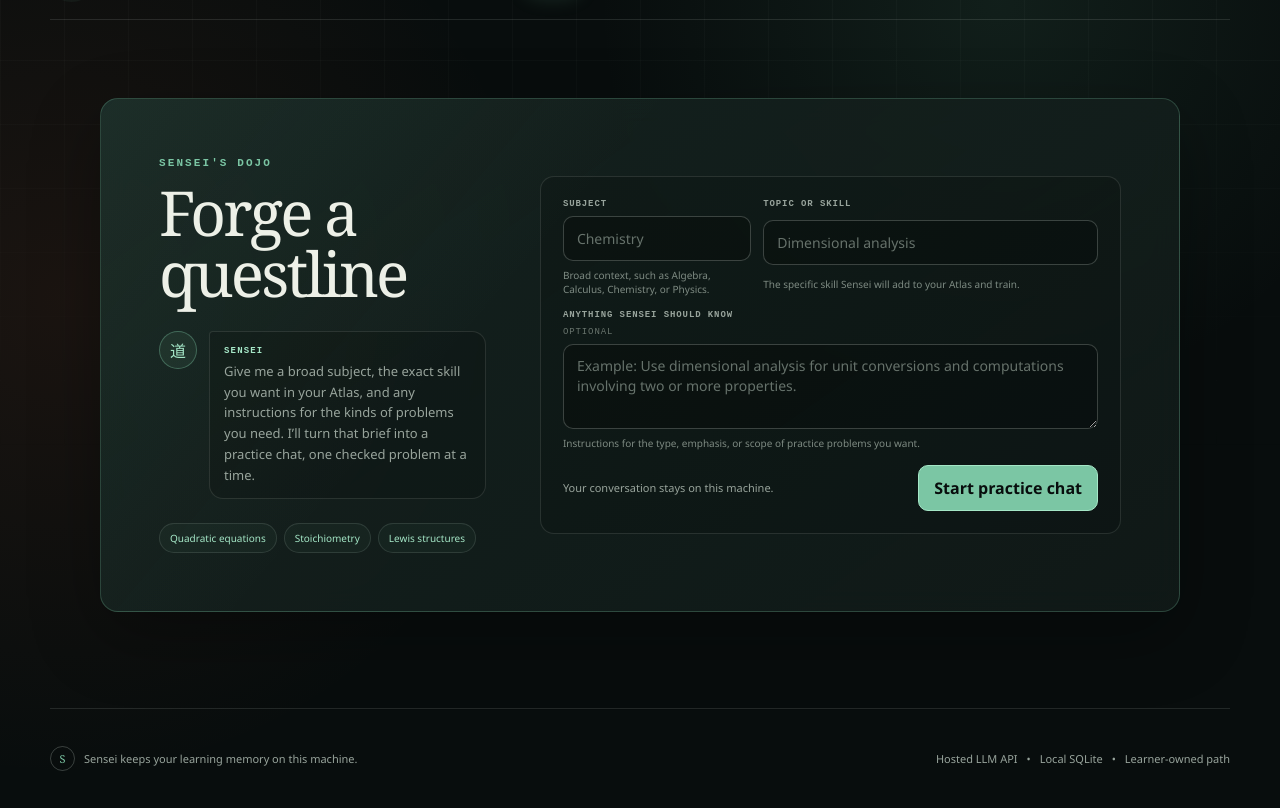
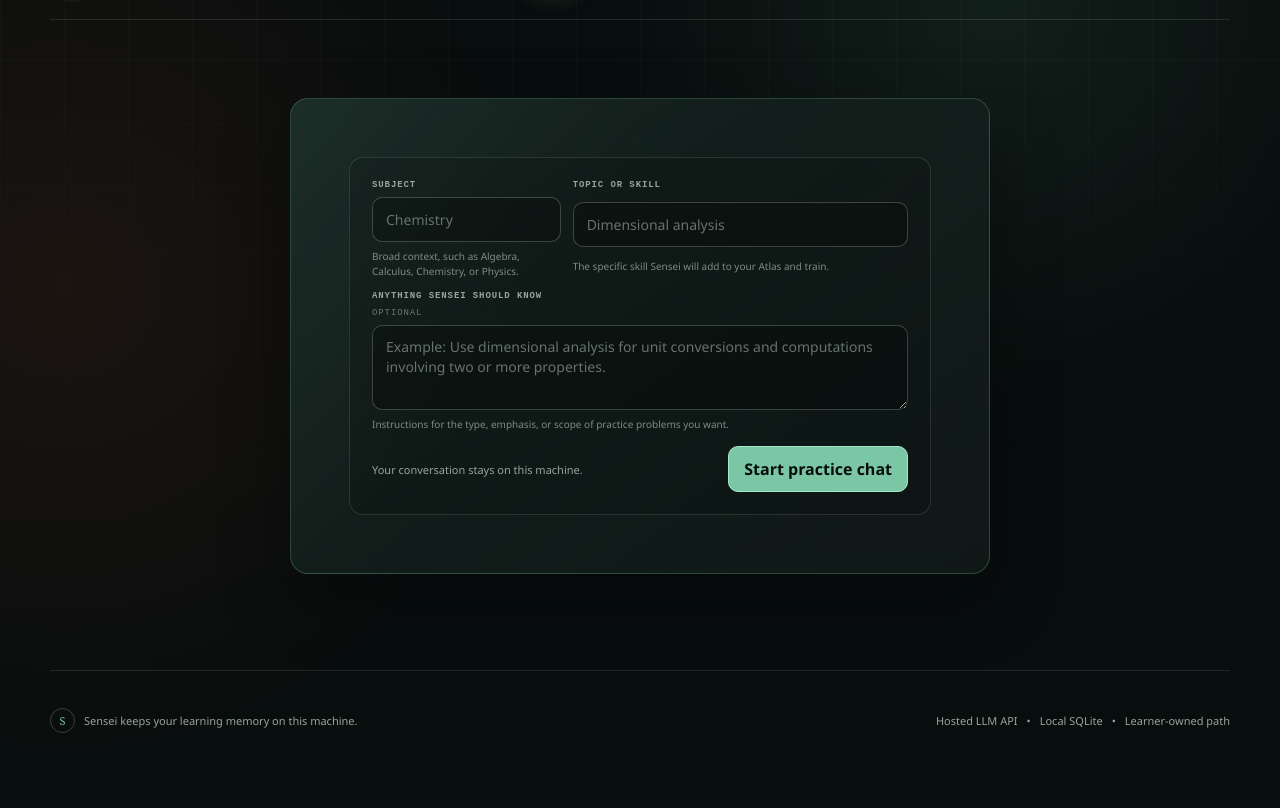
Before and after one commit to GizmosGarage/Sensei, a plain HTML site: page sensei/web/index.html in a window 1280 px wide. Shown: the part 68-876 px from the top of the page. After the commit the page ends 838 px from the top, so only its background shows below. Drawn offline with Linux system fonts and the light colour scheme; files that its build step writes are made by us from their sources; no server answers; files whose address does not match are found by name.

Commit message:
Remove dojo intro panel

```diff
--- a/sensei/web/app.js
+++ b/sensei/web/app.js
@@ -1004,13 +1004,6 @@ document.querySelector(".brand").addEventListener("click", (event) => {
   showView("dojo");
 });
 window.addEventListener("hashchange", () => showView(viewFromHash(), { updateHash: false }));
-document.querySelectorAll(".prompt-examples button").forEach((button) => {
-  button.addEventListener("click", () => {
-    byId("subject-input").value = button.dataset.subject;
-    byId("topic-input").value = button.dataset.topic;
-    byId("topic-input").focus();
-  });
-});
 byId("new-question").addEventListener("click", () => {
   if (activeQuest) startAdaptiveQuest(activeQuest.skill_id, byId("arena-generation-status"));
 });
--- a/sensei/web/index.html
+++ b/sensei/web/index.html
@@ -28,20 +28,7 @@
 
     <main id="top">
       <section class="app-view dojo-view" id="dojo-view" role="tabpanel" aria-labelledby="dojo-tab" tabindex="0">
-        <section class="forge-section panel" aria-labelledby="forge-heading">
-          <div class="forge-intro">
-            <p class="eyebrow">Sensei's dojo</p>
-            <h1 id="forge-heading">Forge a questline</h1>
-            <div class="sensei-message">
-              <span class="sensei-avatar" aria-hidden="true">道</span>
-              <p><strong>Sensei</strong>Give me a broad subject, the exact skill you want in your Atlas, and any instructions for the kinds of problems you need. I’ll turn that brief into a practice chat, one checked problem at a time.</p>
-            </div>
-            <div class="prompt-examples" aria-label="Example study requests">
-              <button type="button" data-subject="Mathematics" data-topic="Quadratic equations">Quadratic equations</button>
-              <button type="button" data-subject="Chemistry" data-topic="Stoichiometry">Stoichiometry</button>
-              <button type="button" data-subject="Chemistry" data-topic="Lewis structures">Lewis structures</button>
-            </div>
-          </div>
+        <section class="forge-section panel" aria-label="Start a practice chat">
           <form class="focus-form" id="focus-form">
             <div class="field-pair">
               <label>Subject<input id="subject-input" name="subject" maxlength="80" placeholder="Chemistry" autocomplete="off" aria-describedby="subject-help" required><small class="field-help" id="subject-help">Broad context, such as Algebra, Calculus, Chemistry, or Physics.</small></label>
--- a/sensei/web/styles.css
+++ b/sensei/web/styles.css
@@ -444,10 +444,7 @@ button:disabled {
 }
 
 .forge-section {
-  display: grid;
-  grid-template-columns: minmax(270px, 0.72fr) minmax(0, 1.28fr);
-  gap: 54px;
-  max-width: 1080px;
+  max-width: 700px;
   margin: 0 auto 76px;
   padding: clamp(34px, 5vw, 58px);
   border-color: rgba(123, 198, 164, 0.25);
@@ -456,65 +453,6 @@ button:disabled {
     linear-gradient(145deg, rgba(21, 34, 31, 0.96), var(--panel));
 }
 
-.forge-intro h1 {
-  margin: 0;
-  font-family: Georgia, "Times New Roman", serif;
-  font-size: clamp(42px, 5.2vw, 62px);
-  font-weight: 400;
-  letter-spacing: -0.045em;
-  line-height: 0.98;
-}
-
-.sensei-message {
-  display: grid;
-  grid-template-columns: 38px minmax(0, 1fr);
-  gap: 12px;
-  align-items: start;
-  max-width: 430px;
-  margin-top: 27px;
-}
-
-.sensei-avatar {
-  width: 38px;
-  height: 38px;
-  display: grid;
-  place-items: center;
-  border: 1px solid rgba(123, 198, 164, 0.38);
-  border-radius: 50%;
-  color: var(--jade-bright);
-  background: rgba(123, 198, 164, 0.08);
-  font-family: Georgia, serif;
-}
-
-.sensei-message p {
-  margin: 0;
-  padding: 12px 14px;
-  border: 1px solid var(--line);
-  border-radius: 4px 14px 14px 14px;
-  color: var(--muted);
-  background: rgba(0, 0, 0, 0.14);
-  font-size: 13px;
-  line-height: 1.6;
-}
-
-.sensei-message strong {
-  display: block;
-  margin-bottom: 3px;
-  color: var(--jade-bright);
-  font-family: ui-monospace, "Cascadia Mono", monospace;
-  font-size: 9px;
-  letter-spacing: 0.13em;
-  text-transform: uppercase;
-}
-
-.prompt-examples {
-  display: flex;
-  flex-wrap: wrap;
-  gap: 7px;
-  margin-top: 24px;
-}
-
-.prompt-examples button,
 .help-button {
   border: 1px solid var(--line);
   border-radius: 999px;
@@ -524,11 +462,6 @@ button:disabled {
   font-size: 10px;
 }
 
-.prompt-examples button {
-  padding: 7px 10px;
-}
-
-.prompt-examples button:hover,
 .help-button:hover {
   border-color: var(--jade);
   background: rgba(123, 198, 164, 0.1);
@@ -1835,15 +1768,6 @@ footer p {
 }
 
 @media (max-width: 980px) {
-  .forge-section {
-    grid-template-columns: 1fr;
-    gap: 30px;
-  }
-
-  .sensei-message {
-    max-width: 650px;
-  }
-
   .skill-grid {
     grid-template-columns: repeat(3, minmax(0, 1fr));
   }
@@ -1992,10 +1916,6 @@ footer p {
   .forge-section,
   .arena-section {
     padding: 22px;
-  }
-
-  .forge-intro h1 {
-    font-size: 42px;
   }
 
   .focus-form {
```
Also changed, not shown: 1 other file.
